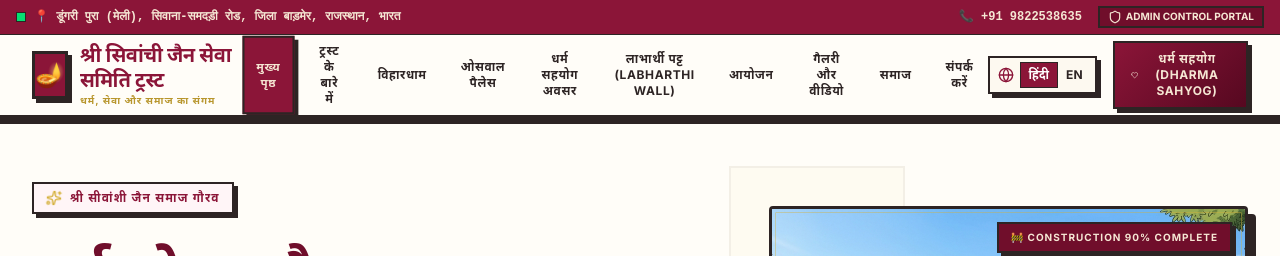
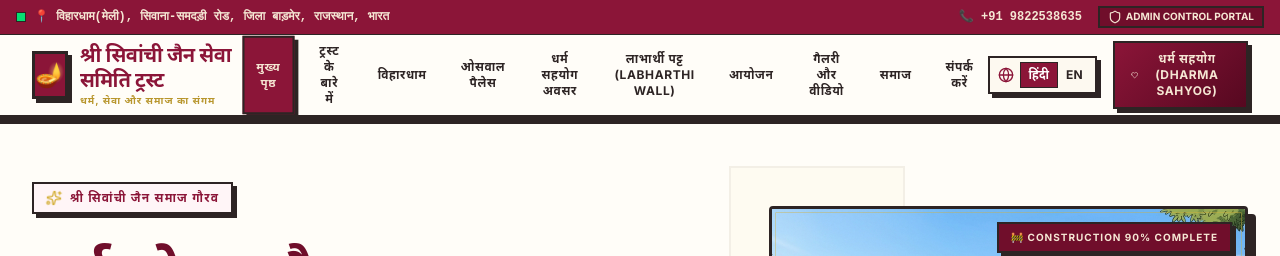
Before and after one commit to mokshitjainbba2025-rgb/Siwanchi-Jain-Trust-, a React (Vite) app: page / in a window 1280 px wide. Shown: the top 256 px of the page. Built offline with nearby package versions, Linux system fonts and the light colour scheme; a web font is replaced by a local one.

Commit message:
refactor: update branding, contact details, and labels
- Update trust name spelling and location details
- Update Bhojanshala branding and contact information
- Remove redundant live darshan label

```diff
--- a/index.html
+++ b/index.html
@@ -3,7 +3,7 @@
   <head>
     <meta charset="UTF-8" />
     <meta name="viewport" content="width=device-width, initial-scale=1.0" />
-    <title>My Google AI Studio App</title>
+    <title>SJSST</title>
   </head>
   <body>
     <div id="root"></div>
--- a/src/components/AboutTab.tsx
+++ b/src/components/AboutTab.tsx
@@ -29,7 +29,7 @@ export default function AboutTab({ currentLang }: AboutTabProps) {
     },
     {
       year: "2022",
-      title: { hi: "आदिनाथ भोजनशाला शुभारंभ", en: "Inauguration of Adinath Bhojanshala" },
+      title: { hi: " भोजनशाला शुभारंभ", en: "Inauguration of Shanataba Bhojanshala" },
       desc: { hi: "तीर्थ यात्रियों एवं साधार्मिक बंधुओं के लिए सात्विक व ताजे भोजन की व्यवस्था के लिए अत्याधुनिक डायनिंग ब्लॉक शुरू हुआ।", en: "Successfully commissioned dining block providing fresh pure organic foods, clean water, and nutritional support." }
     },
     {
@@ -206,11 +206,11 @@ export default function AboutTab({ currentLang }: AboutTabProps) {
             <p className="text-cream-50 font-semibold text-xs sm:text-sm leading-relaxed">
               {currentLang === 'hi' ? (
                 <>
-                  हर्ष का विषय है कि हमारी <strong>आदिनाथ भोजनशाला</strong> वर्तमान में पूर्णतः चालू है और यहाँ प्रतिदिन डूंगरी पुरा आने वाले श्रद्धालुओं, नवकारशी तपस्वियों, मुमुक्षुओं एवं साधार्मिक बंधुओं को शुद्ध वस्त्रधारी रसोईयों द्वारा तैयार १००% सात्विक औषधीय भोजन परोसा जा रहा है। यहाँ स्वच्छ जल पियू (Pyau) की भी सुंदर व्यवस्था पूर्ण हो चुकी है।
+                  हर्ष का विषय है कि हमारी <strong> भोजनशाला</strong> वर्तमान में पूर्णतः चालू है और यहाँ प्रतिदिन डूंगरी पुरा आने वाले श्रद्धालुओं, नवकारशी तपस्वियों, मुमुक्षुओं एवं साधार्मिक बंधुओं को शुद्ध वस्त्रधारी रसोईयों द्वारा तैयार १००% सात्विक औषधीय भोजन परोसा जा रहा है। यहाँ स्वच्छ जल पियू (Pyau) की भी सुंदर व्यवस्था पूर्ण हो चुकी है।
                 </>
               ) : (
                 <>
-                  We are extremely pleased to highlight that the <strong>Adinath Bhojanshala</strong> is fully operational and successfully serving sacred organic Jain meals daily. Adhering to strict traditional codes of wellness, specialized cooks in sacred attire prepare wholesome meals. Complimentary pristine drinking water booths (Pyau) are also active.
+                  We are extremely pleased to highlight that the <strong> Bhojanshala</strong> is fully operational and successfully serving sacred organic Jain meals daily. Adhering to strict traditional codes of wellness, specialized cooks in sacred attire prepare wholesome meals. Complimentary pristine drinking water booths (Pyau) are also active.
                 </>
               )}
             </p>
--- a/src/components/ContactTab.tsx
+++ b/src/components/ContactTab.tsx
@@ -81,7 +81,7 @@ export default function ContactTab({ currentLang, onAddContactQuery }: ContactTa
                 <Phone className="w-5 h-5 text-gold-500 shrink-0 mt-0.5" />
                 <div>
                   <span className="text-maroon-800 block text-[11px] font-black">Helpline numbers:</span>
-                  <a href="tel:+919426055667" className="font-mono text-charcoal font-black hover:text-maroon-700 block">+91 94260 55667 (Secretary Prakash Ji)</a>
+                  <a href="tel:+91 98225 38635" className="font-mono text-charcoal font-black hover:text-maroon-700 block">+91 98225 38635 (Chairman Rajmalji Bhansali)</a>
                   <a href="tel:+919845033445" className="font-mono text-charcoal font-black hover:text-maroon-700 block">+91 98450 33445 (VP Manak Ji)</a>
                 </div>
               </div>
@@ -90,7 +90,7 @@ export default function ContactTab({ currentLang, onAddContactQuery }: ContactTa
                 <Mail className="w-5 h-5 text-gold-500 shrink-0 mt-0.5" />
                 <div>
                   <span className="text-maroon-800 block text-[11px] font-black">Email communications:</span>
-                  <a href="mailto:connect@siwanchitrust.org" className="text-charcoal font-black hover:text-maroon-700 block lowercase">connect@siwanchitrust.org</a>
+                  <a href="mailto:team.siwanchitrust@gmail.com" className="text-charcoal font-black hover:text-maroon-700 block lowercase">team.siwanchitrust@gmail.com</a>
                 </div>
               </div>
             </div>
@@ -102,7 +102,7 @@ export default function ContactTab({ currentLang, onAddContactQuery }: ContactTa
                 <p className="text-[10px] text-green-700 font-bold block mt-1 lowercase first-line:uppercase">Get immediate responses about bookings and chadhava opportunities.</p>
               </div>
               <a
-                href="https://wa.me/919426055667"
+                href="https://wa.me/919822538635"
                 target="_blank"
                 rel="noreferrer"
                 className="bg-green-700 hover:bg-green-600 border-2 border-charcoal text-white font-extrabold px-3 py-2 rounded-none text-center flex items-center justify-center space-x-1 ml-auto shrink-0 w-full sm:w-auto shadow-flat active:translate-y-0.5"
@@ -117,7 +117,7 @@ export default function ContactTab({ currentLang, onAddContactQuery }: ContactTa
           <div className="bg-white border-3 border-charcoal p-2.5 rounded-none shadow-flat overflow-hidden aspect-video">
             <iframe
               title="Google Map location Dungri Pura Meli Rajasthan"
-              src="https://www.google.com/maps/embed?pb=!1m18!1m12!1m3!1d113941.83416955099!2d72.37894371562502!3d25.642948600000007!2m3!1f0!2f0!3f0!3m2!1i1024!2i768!4f13.1!3m3!1m2!1s0x3943fbfd14e0f0df%3A0x671191054fdcaebe!2sSiwana%2C%20Rajasthan%20344044!5e0!3m2!1sen!2sin!4v1718151241123!5m2!1sen!2sin"
+              src="https://www.google.com/search?sca_esv=2281bbf698677232&biw=1536&bih=695&sxsrf=ANbL-n4rmT_PfhixwkJn9ABSu3jyiALPVA%3A1781331629999&kgmid=%2Fg%2F11spplw10q&q=Sunanda%20keshav%20jinalay%20(vihardham)&shem=epsd1%2Crimspwouoe&shndl=30&source=sh%2Fx%2Floc%2Funi%2Fm1%2F1&kgs=36f866ed9cb0abb8"
               className="w-full h-full border-0 rounded-none"
               allowFullScreen={false}
               loading="lazy"
--- a/src/components/Hero.tsx
+++ b/src/components/Hero.tsx
@@ -40,7 +40,7 @@ export default function Hero({ currentLang, onNavigate, onOpenVideoModal }: Hero
           <div className="lg:col-span-7 space-y-6 z-10">
             <div className="inline-flex items-center space-x-2 bg-maroon-50ed border-2 border-charcoal px-3 py-1.5 rounded-none text-maroon-700 font-black text-xs uppercase tracking-widest shadow-flat">
               <Sparkles className="w-4 h-4 text-gold-500 animate-spin" style={{ animationDuration: '6s' }} />
-              <span>श्री सीवांशी जैन समाज गौरव</span>
+              <span>श्री सिवांची जैन समाज गौरव</span>
             </div>
 
             <h1 className="font-display font-black text-4xl sm:text-5xl lg:text-6xl text-maroon-800 tracking-tight leading-tight uppercase">
--- a/src/data.ts
+++ b/src/data.ts
@@ -18,7 +18,7 @@ import {
 export const staticTranslations = {
   hi: {
     trustName: "श्री सिवांची जैन सेवा समिति ट्रस्ट",
-    location: "डूंगरी पुरा (मेली), सिवाना-समदड़ी रोड, जिला बाड़मेर, राजस्थान, भारत",
+    location: "विहारधाम(मेली), सिवाना-समदड़ी रोड, जिला बाड़मेर, राजस्थान, भारत",
     trustTagline: "धर्म, सेवा और समाज का संगम",
     trustDescription: "सिवांची जैन समाज की सेवा, साधु-साध्वी विहारधाम विश्राम, और ओसवाल पैलेस के माध्यम से आध्यात्मिक एवं सामाजिक कल्याण के लिए समर्पित एक पावन स्थान।",
     donateNow: "धर्म सहयोग (Dharma Sahyog)",
@@ -35,7 +35,6 @@ export const staticTranslations = {
     donations: "धर्म सहयोग अवसर",
     donorWall: "लाभार्थी पट्ट (Labharthi Wall)",
     events: "आयोजन",
-    liveDarshan: "लाइव दर्शन",
     gallery: "गैलरी और वीडियो",
     community: "समाज",
     contact: "संपर्क करें",
@@ -69,7 +68,7 @@ export const staticTranslations = {
   },
   en: {
     trustName: "Shri Siwanchi Jain Seva Samiti Trust",
-    location: "Dungri Pura (Meli), Siwana-Samdari Road, District Barmer, Rajasthan, India",
+    location: "Vihardham (Meli), Siwana-Samdari Road, District Barmer, Rajasthan, India",
     trustTagline: "A Sacred Union of Dharma, Seva, and Samaj",
     trustDescription: "A sacred sanctuary dedicated to serving the Siwanchi Jain community, supporting Jain Sadhus and Sadhvis during their Vihardham stays, and hosting events at Oswal Palace.",
     donateNow: "Dharma Sahyog",
@@ -86,7 +85,6 @@ export const staticTranslations = {
     donations: "Dharma Sahyog",
     donorWall: "Labharthi Wall",
     events: "Events",
-    liveDarshan: "Live Darshan",
     gallery: "Gallery & Videos",
     community: "Community",
     contact: "Contact Us",
```
